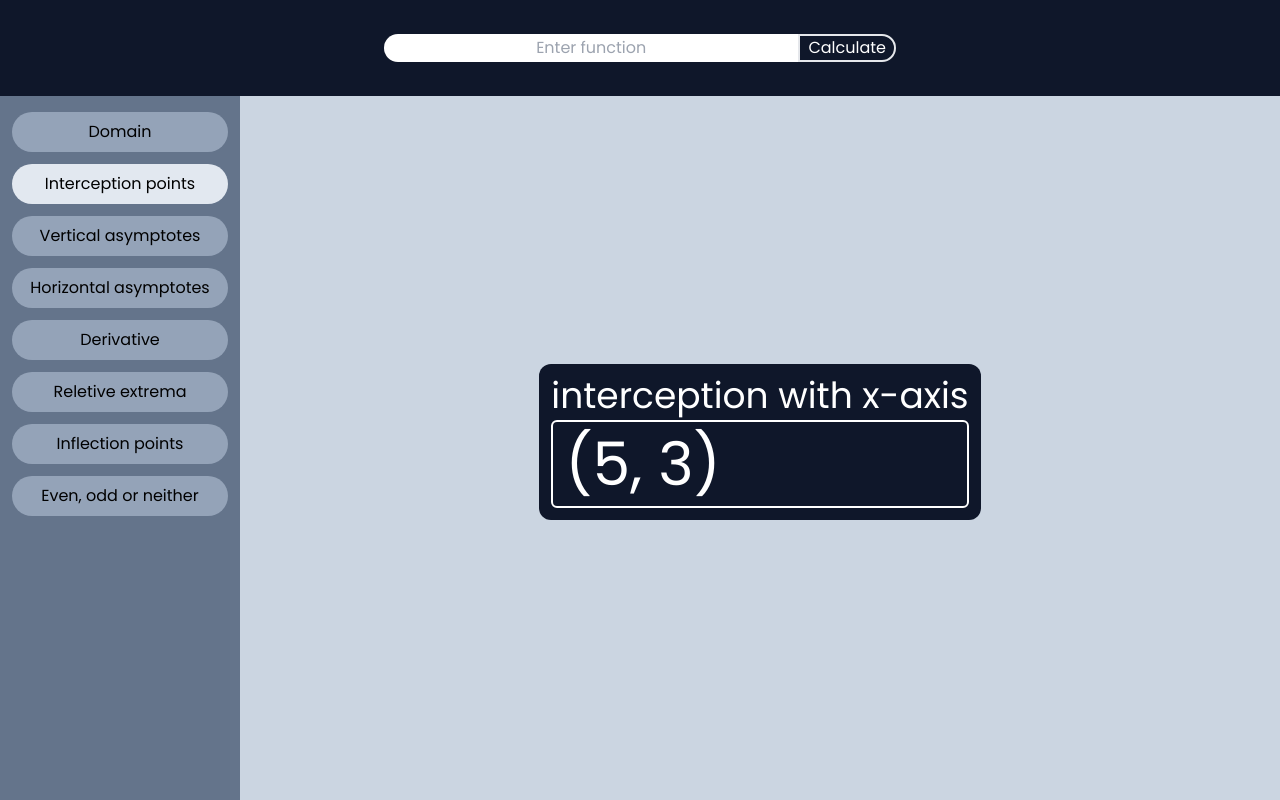
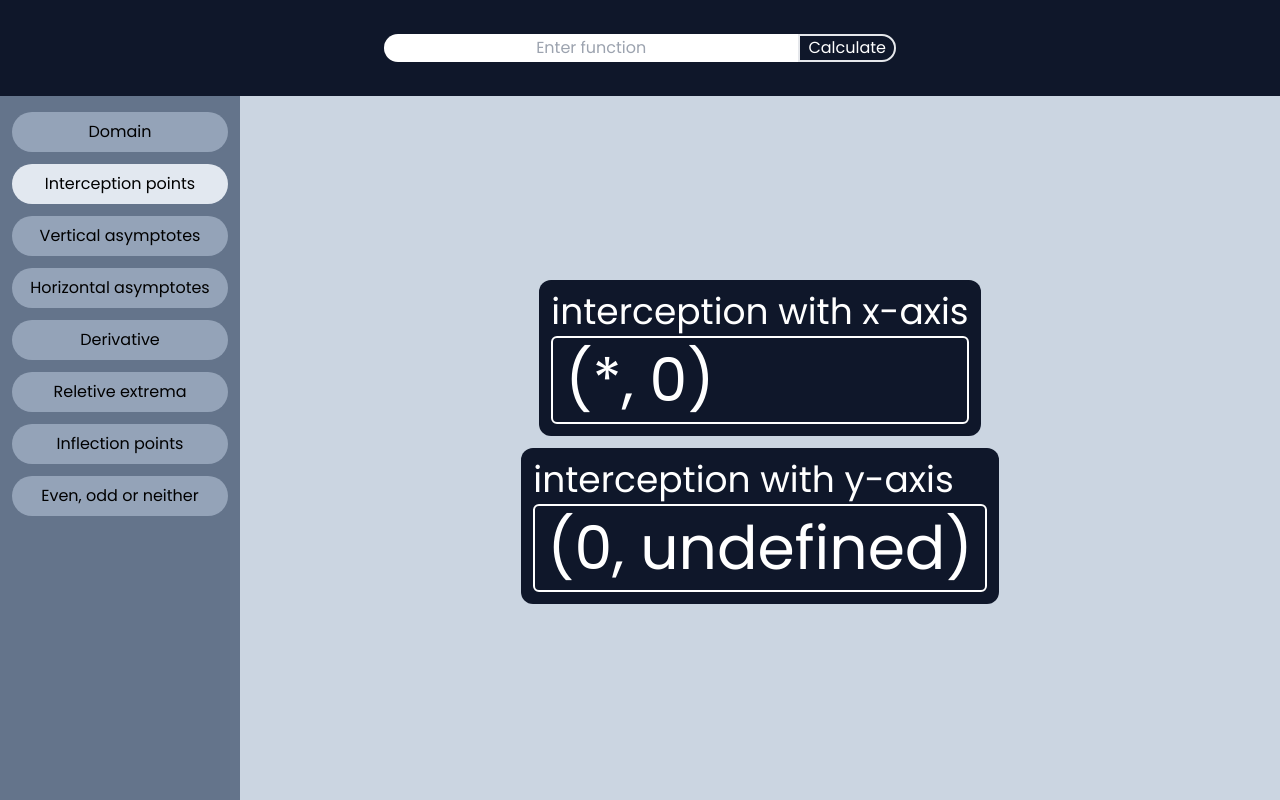
Before and after one commit to GuyOz5252/function-calculator, a React (Create React App) app: page /interception-points in a window 1280 px wide. Built offline with nearby package versions, Linux system fonts and the light colour scheme.

Commit message:
added y interception points and empty domain page(not routed)

```diff
--- a/src/App.jsx
+++ b/src/App.jsx
@@ -3,6 +3,7 @@ import { BrowserRouter as Router, Route, Routes } from 'react-router-dom';
 import Header from './components/header/Header';
 import SideBar from './components/side-bar/SideBar';
 import Derivative from './pages/Derivetive';
+import Domain from './pages/Domain';
 import InterceptionPoints from './pages/InterceptionPoints';
 
 function App() {
@@ -24,6 +25,10 @@ function App() {
 							element={<Derivative functionToCalculate={functionToCalculate} />}
 						/>
 						<Route
+							path="/domain"
+							element={<Domain functionToCalculate={functionToCalculate} />}
+						/>
+						<Route
 							path="/interception-points"
 							element={
 								<InterceptionPoints functionToCalculate={functionToCalculate} />
--- /dev/null
+++ b/src/pages/Domain.jsx
@@ -0,0 +1,7 @@
+const Domain = ({ functionToCalculate }) => {
+	return (
+		<div className="bg-slate-300 h-screen flex-col flex justify-center items-center ml-0 md:ml-60 pt-24"></div>
+	);
+};
+
+export default Domain;
--- a/src/pages/InterceptionPoints.jsx
+++ b/src/pages/InterceptionPoints.jsx
@@ -1,7 +1,19 @@
-import { derivative } from 'mathjs';
+import { derivative, evaluate, Infinity } from 'mathjs';
 
 const InterceptionPoints = ({ functionToCalculate }) => {
 	const dx = derivative(functionToCalculate, 'x').toString();
+
+	const findXVal = () => {
+		// find all x vals that evalutae the function as 0
+	};
+
+	const findYVal = () => {
+		let scope = {
+			x: 0,
+		};
+		return evaluate(functionToCalculate, scope);
+	};
+
 	return (
 		<div className="bg-slate-300 h-screen flex-col flex justify-center items-center ml-0 md:ml-60 pt-24">
 			<div className="flex flex-col bg-slate-900 text-white p-3 rounded-xl mb-3">
@@ -12,7 +24,19 @@ const InterceptionPoints = ({ functionToCalculate }) => {
 					id="dx-one"
 					className="border-2 border-white rounded-md p-3 text-5xl md:text-6xl"
 				>
-					{`(${5}, ${3})`}
+					{`(${'*'}, ${0})`}
+				</span>
+			</div>
+
+			<div className="flex flex-col bg-slate-900 text-white p-3 rounded-xl mb-3">
+				<label htmlFor="dx-one" className="text-3xl md:text-4xl mb-1">
+					interception with y-axis
+				</label>
+				<span
+					id="dx-one"
+					className="border-2 border-white rounded-md p-3 text-5xl md:text-6xl"
+				>
+					{`(${0}, ${findYVal()})`}
 				</span>
 			</div>
 		</div>
```
